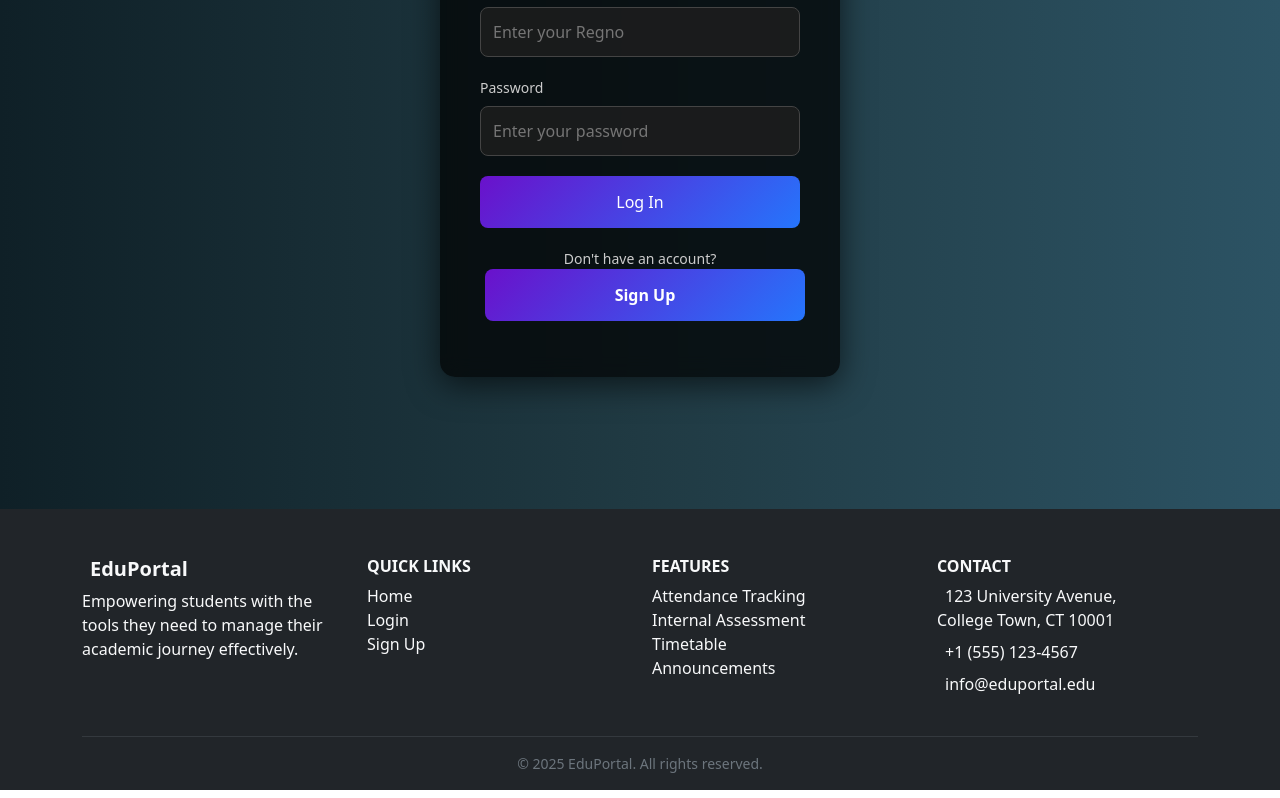
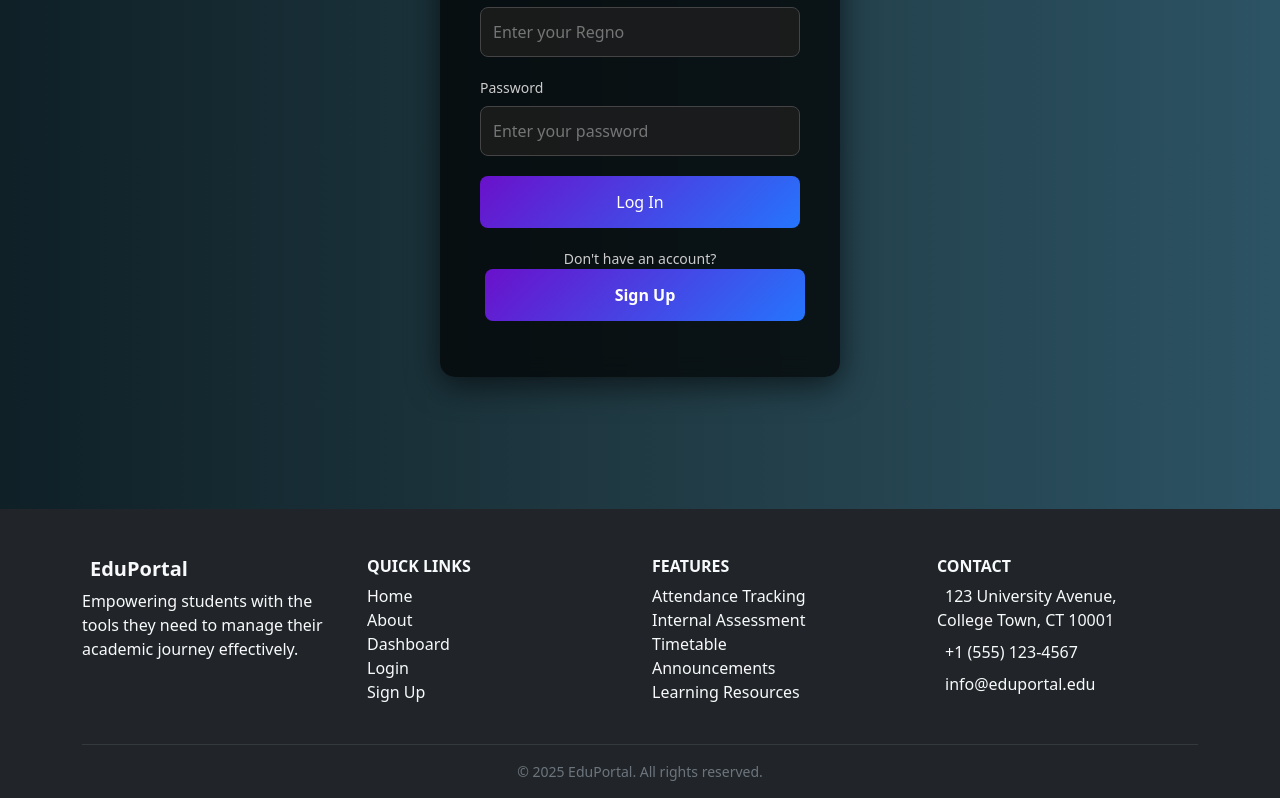
Before and after one commit to Ananth-kumar-ai/StudentPortal, a React (Vite) app in the folder frontend/: page /login in a window 1280 px wide. Shown: the part 359-1157 px from the top of the page. Built offline with nearby package versions, Linux system fonts and the light colour scheme.

Commit message:
Update Footer.jsx

```diff
--- a/frontend/src/components/Footer.jsx
+++ b/frontend/src/components/Footer.jsx
@@ -6,7 +6,7 @@ export default function Footer() {
       <div className="container">
         <div className="row gy-4">
           {/* EduPortal Info */}
-          <div className="col-md-3">
+          <div className="col-6 col-sm-6 col-md-3">
             <h5 className="fw-bold">
               <i className="fas fa-graduation-cap me-2"></i>EduPortal
             </h5>
@@ -21,28 +21,31 @@ export default function Footer() {
           </div>
 
           {/* Quick Links */}
-          <div className="col-md-3">
+          <div className="col-6 col-sm-6 col-md-3">
             <h6 className="fw-bold">QUICK LINKS</h6>
             <ul className="list-unstyled">
               <li><a href="#" className="text-light text-decoration-none">Home</a></li>
-              <li><a href="/login" className="text-light text-decoration-none">Login</a></li>
-              <li><a href="/signup" className="text-light text-decoration-none">Sign Up</a></li>
+              <li><a href="#" className="text-light text-decoration-none">About</a></li>
+              <li><a href="#" className="text-light text-decoration-none">Dashboard</a></li>
+              <li><a href="#" className="text-light text-decoration-none">Login</a></li>
+              <li><a href="#" className="text-light text-decoration-none">Sign Up</a></li>
             </ul>
           </div>
 
           {/* Features */}
-          <div className="col-md-3">
+          <div className="col-6 col-sm-6 col-md-3">
             <h6 className="fw-bold">FEATURES</h6>
             <ul className="list-unstyled">
-              <li><a href="/att" className="text-light text-decoration-none">Attendance Tracking</a></li>
-              <li><a href="/int" className="text-light text-decoration-none">Internal Assessment</a></li>
-              <li><a href="/Time" className="text-light text-decoration-none">Timetable</a></li>
-              <li><a href="/Ann" className="text-light text-decoration-none">Announcements</a></li>
+              <li><a href="#" className="text-light text-decoration-none">Attendance Tracking</a></li>
+              <li><a href="#" className="text-light text-decoration-none">Internal Assessment</a></li>
+              <li><a href="#" className="text-light text-decoration-none">Timetable</a></li>
+              <li><a href="#" className="text-light text-decoration-none">Announcements</a></li>
+              <li><a href="#" className="text-light text-decoration-none">Learning Resources</a></li>
             </ul>
           </div>
 
           {/* Contact */}
-          <div className="col-md-3">
+          <div className="col-6 col-sm-6 col-md-3">
             <h6 className="fw-bold">CONTACT</h6>
             <ul className="list-unstyled">
               <li className="mb-2">
```
